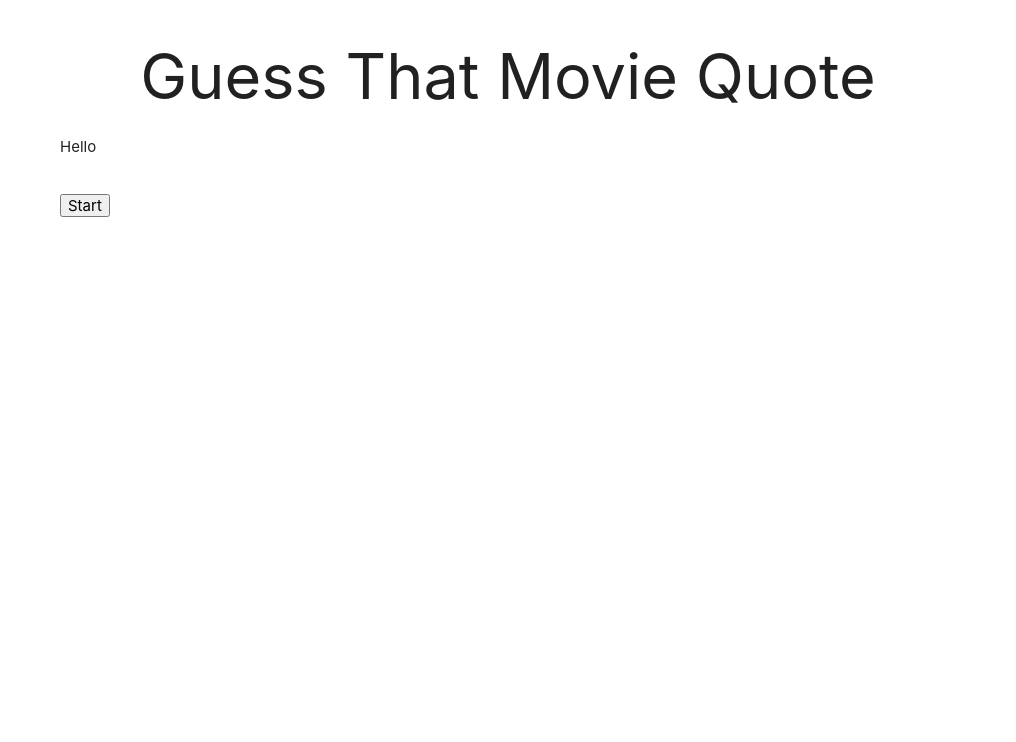
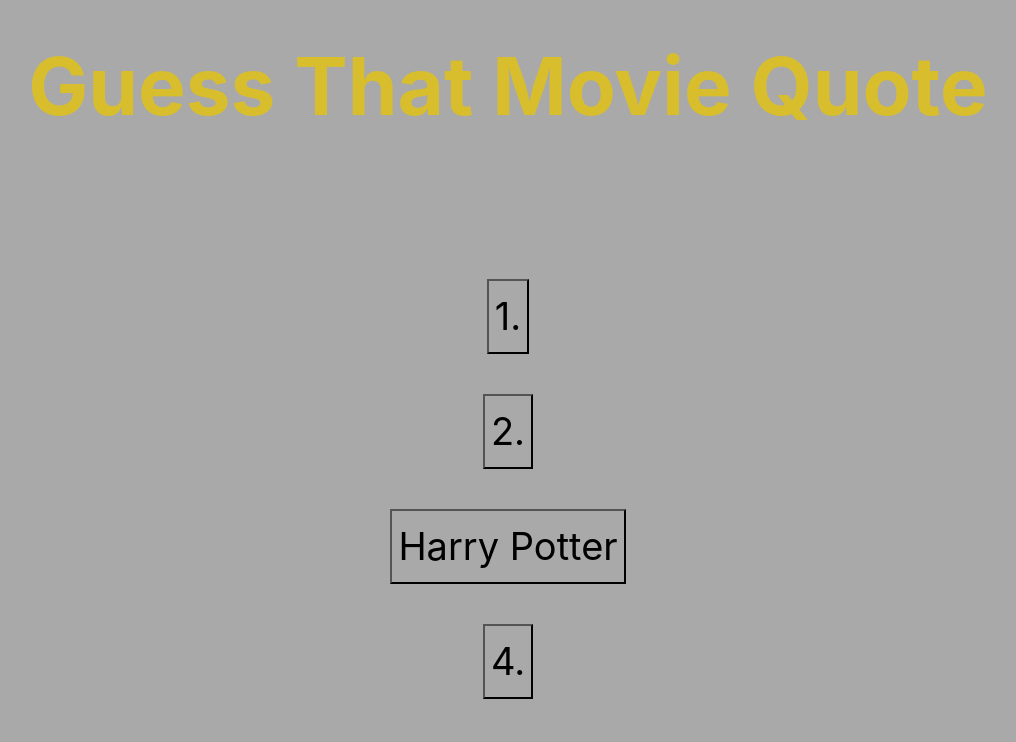
Before and after one commit to colleenkhm/guess-that-movie, a plain HTML site: page index.html in a window 1280 px wide. Shown: the whole page, without its empty margins (132-1148 px from the left). Drawn offline with nearby package versions, Linux system fonts and the light colour scheme.

Commit message:
Added HTML and connected quote with JavaScript

```diff
--- a/assets/css/style.css
+++ b/assets/css/style.css
@@ -0,0 +1,31 @@
+* {
+    background-color: darkgrey;
+}
+
+h1 {
+    font-size: 80px;
+    font-weight: 700;
+    color: rgb(216, 190, 45);
+}
+
+.start-btn {
+    width: 250px;
+    height: 75px;
+    font-size: 30px;
+}
+
+.quote {
+    font-size: 44px;
+    font-style: italic;
+}
+
+.quote-container {
+    padding: 40px 0 0 0;
+}
+
+.answers {
+    width: fit-content;
+    height: 75px;
+    margin: 0 0 40px 0;
+    font-size: 38px;
+}
--- a/assets/js/script.js
+++ b/assets/js/script.js
@@ -1,11 +1,11 @@
 // Key used to cycle-translate quote
+var quoteDisplayed = document.getElementById("translatedQuote");
 const API_KEY_ARRAY = ["7dfdabab39mshe66929e496b9f2fp1579a2jsn3839847d0fe0", "dbafd19532msh123cbfa3e8d5b7ap1f5b9fjsn6ee9576f0651", "e2864e38b4msh47717c5089b5460p174591jsn2c1bf2b46b09"];
 const LANG_KEY_ARRAY = ['en', 'hi', 'sw', 'en'];
 const QUOTES_STORE = "quotesStore"
 var date = moment().format('DD')
 var quote = "";
 var titles = [];
-var quote = "";
 
 // Fetching movie quotes and storing in local storage, setting parameters for when to call from api, calling "quote" and "quote from" variables
 function getQuotes() {
@@ -80,8 +80,9 @@ function translateQuote() {
 	console.log(quote);
 }
 // getQuotes();
-// randomQuotes();
+randomQuotes();
 // translateQuote();
+quoteDisplayed.innerHTML = quote;
 
 // TODO: Post translated quote into read-only text-area
 // TODO: Create buttons containing 1 true answer and 3 false answers
--- a/index.html
+++ b/index.html
@@ -2,6 +2,8 @@
 <html lang="en">
 <head>
   <meta charset="UTF-8">
+  <meta name="viewport" content="width=device-width, initial-scale=1.0"/>
+  <meta http-equiv="X-UA-Compatible" content="IE=edge"/>
   <link rel="stylesheet" href="https://cdnjs.cloudflare.com/ajax/libs/materialize/1.0.0/css/materialize.min.css">
   <link rel="stylesheet" href="./assets/css/style.css">
   <title>Guess That Movie Quote</title>
@@ -11,13 +13,28 @@
     <h1>Guess That Movie Quote</h1>
   </header>
   <section class="container">
-    <div class="row" id="textViewer">
-      <p id="translatedQuote">Hello</p>
+    <div class="row quote-container" id="textViewer">
+      <p class="quote center-align" id="translatedQuote"></p>
     </div>
-    <div class="row" id="buttonContainer">
-      <button onclick="randomQuotes()">Start</button>
+    <div class="row center-align" id="buttonContainer">
+      <button  class="start-btn hide" onclick="randomQuotes()">Start</button>
+    </div>
+    <div class="row center-align">
+      <div class="col s12">
+        <button class="answers">1.</button>
+      </div>
+      <div class="col s12">
+        <button class="answers">2.</button>
+      </div>
+      <div class="col s12">
+        <button class="answers">Harry Potter</button>
+      </div>
+      <div class="col s12">
+        <button class="answers">4.</button>
+      </div>
     </div>
   </section>
+  <script src="https://code.jquery.com/jquery-3.4.1.min.js"></script>
   <script src="https://cdnjs.cloudflare.com/ajax/libs/moment.js/2.24.0/moment.min.js"></script>
   <script src="./assets/js/script.js"></script>
 </body>
```
